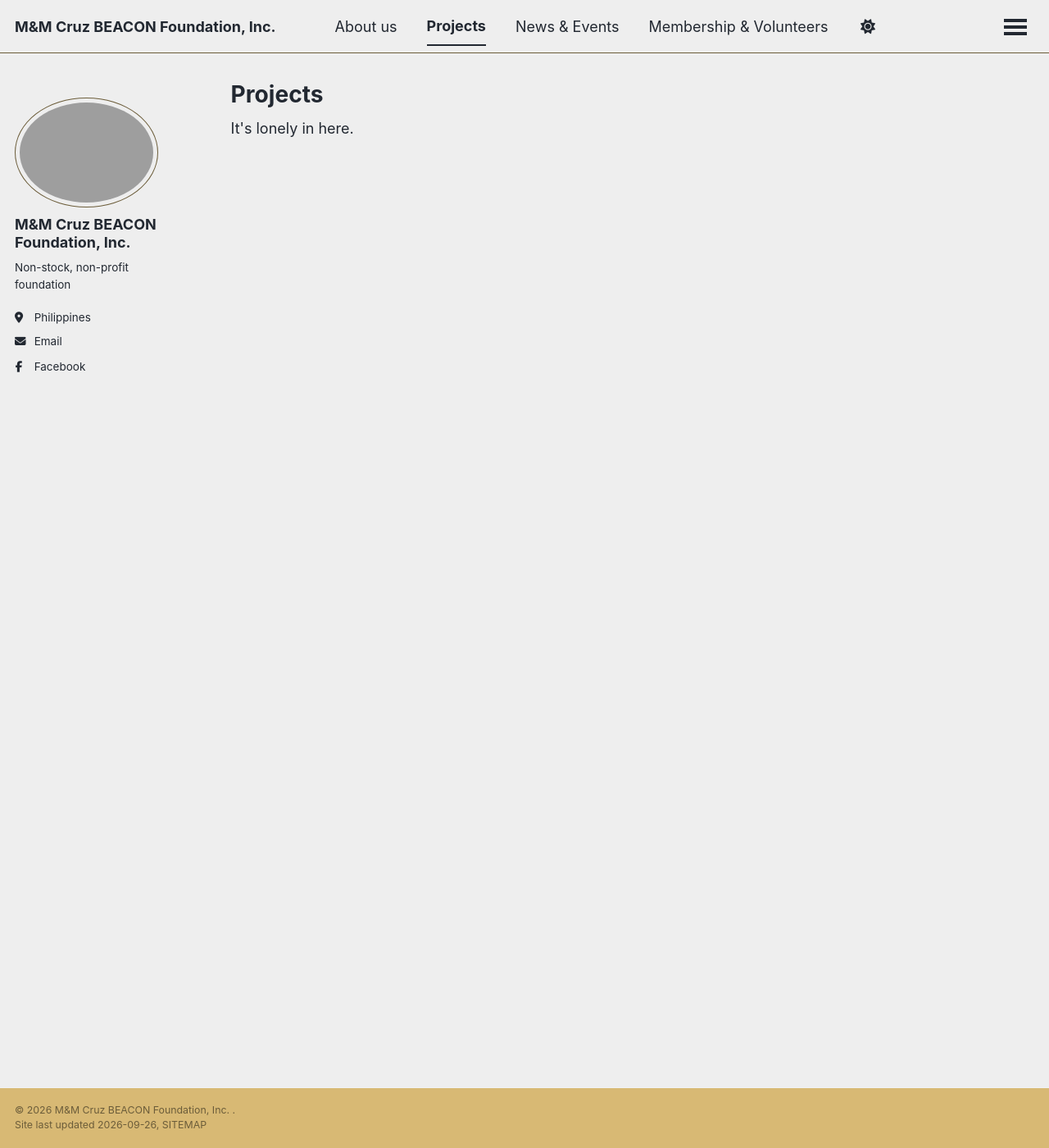
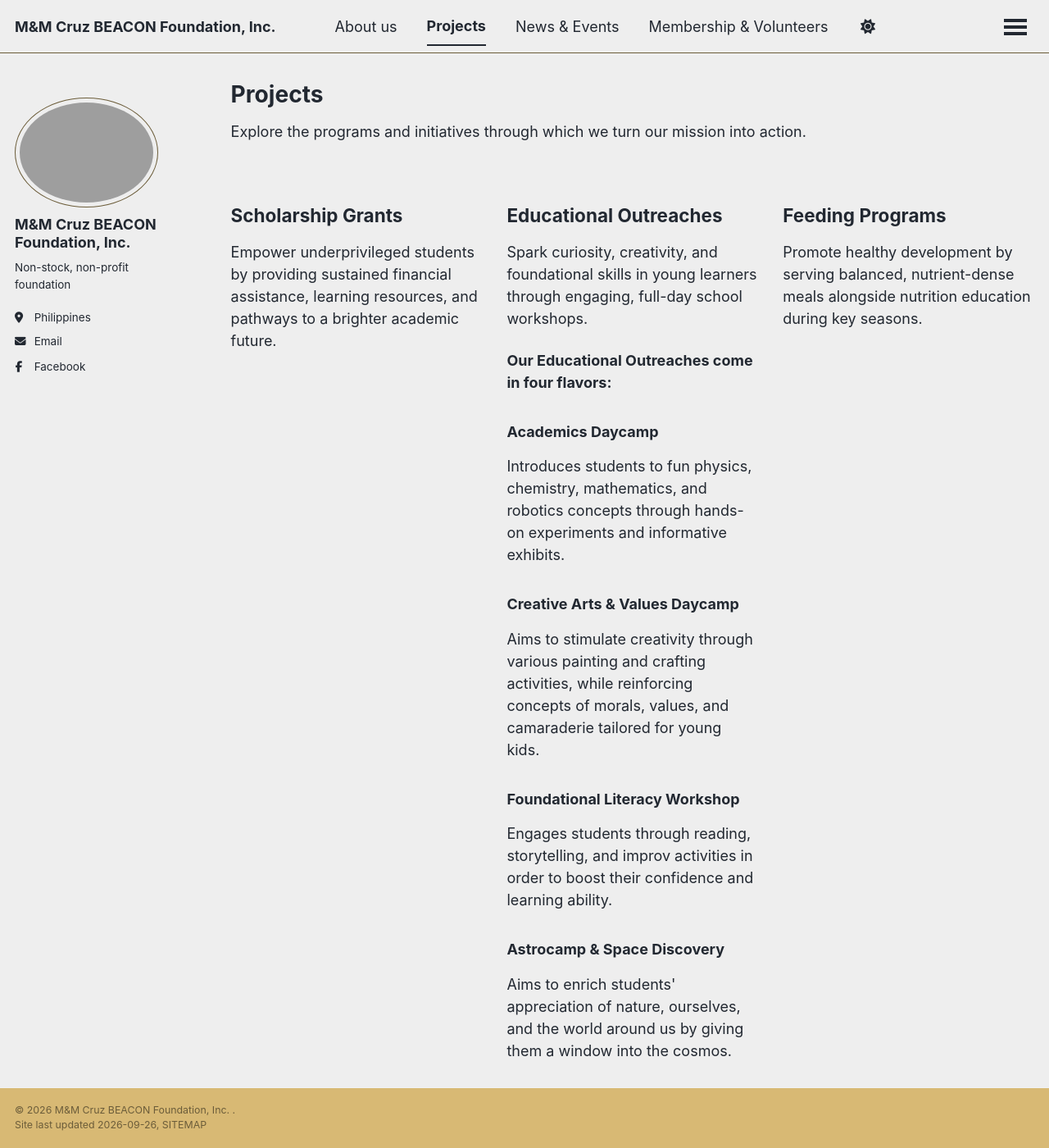
Before and after one commit to mccruz-foundation/mmcfoundation, a Jekyll site: the page built from _pages/projects.html, in a window 1280 px wide and 1400 px high. Shown: the whole window at 82% size. Built offline with Jekyll 4.4.1, drawn with Linux system fonts in a browser that asks for light colours; a style sheet for code colours, icons or effects is not loaded; some of the changed text lies outside the part shown.

Commit message:
Enhance projects page with program descriptions
Added detailed descriptions for various programs and initiatives.

```diff
--- a/_pages/projects.html
+++ b/_pages/projects.html
@@ -5,7 +5,53 @@ permalink: /projects/
 author_profile: true
 ---
 
-It's lonely in here.
+<p> Explore the programs and initiatives through which we turn our mission into action. </p>
+
+<div style=" display: grid; grid-template-columns: repeat(auto-fit, minmax(280px, 1fr)); gap: 30px; margin-top: 30px; ">
+  <!-- Scholarship Grants -->
+  <div> <h2>Scholarship Grants</h2>
+    <p> Empower underprivileged students by providing sustained financial assistance, learning resources, and pathways to
+      a brighter academic future. </p>
+  </div>
+
+  <!-- Educational Outreaches -->
+  <div> <h2>Educational Outreaches</h2>
+    <p> Spark curiosity, creativity, and foundational skills in young learners through engaging, full-day school workshops. </p>
+    <p><strong>Our Educational Outreaches come in four flavors:</strong></p>
+    <h3>Academics Daycamp</h3>
+      <p>
+        Introduces students to fun physics, chemistry, mathematics, and robotics concepts
+        through hands-on experiments and informative exhibits.
+      </p>
+
+      <h3>Creative Arts &amp; Values Daycamp</h3>
+      <p>
+        Aims to stimulate creativity through various painting and crafting activities,
+        while reinforcing concepts of morals, values, and camaraderie tailored for young kids.
+      </p>
+
+      <h3>Foundational Literacy Workshop</h3>
+      <p>
+        Engages students through reading, storytelling, and improv activities in order to
+        boost their confidence and learning ability.
+      </p>
+      <h3>Astrocamp &amp; Space Discovery</h3>
+      <p>
+        Aims to enrich students' appreciation of nature, ourselves, and the world around us
+        by giving them a window into the cosmos.
+      </p>
+  </div>
+
+  <!-- Feeding Programs -->
+  <div> <h2>Feeding Programs</h2>
+    <p> Promote healthy development by serving balanced, nutrient-dense meals alongside nutrition education during key seasons. </p>
+  </div>
+
+  <!-- Medical Missions --> <div>
+    <h2>Medical Missions</h2> <p> Safeguard and improve children's health by offering free check-ups and delivering vital prescription medicines and dietary supplements
+      directly to local communities. </p>
+  </div>
+</div>
 
 <!-- {% for post in site.portfolio %}
   {% include archive-single.html %}
```
